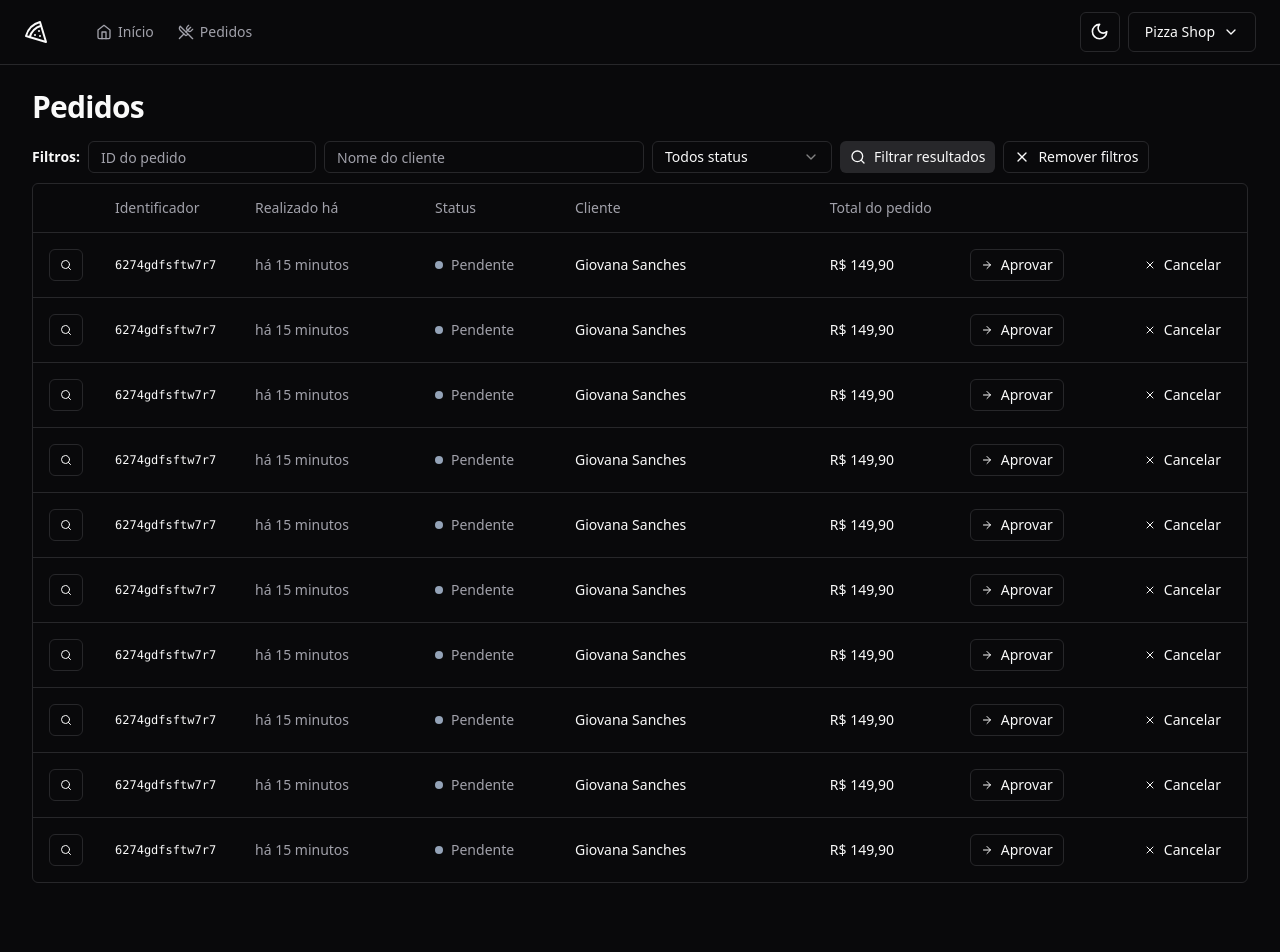
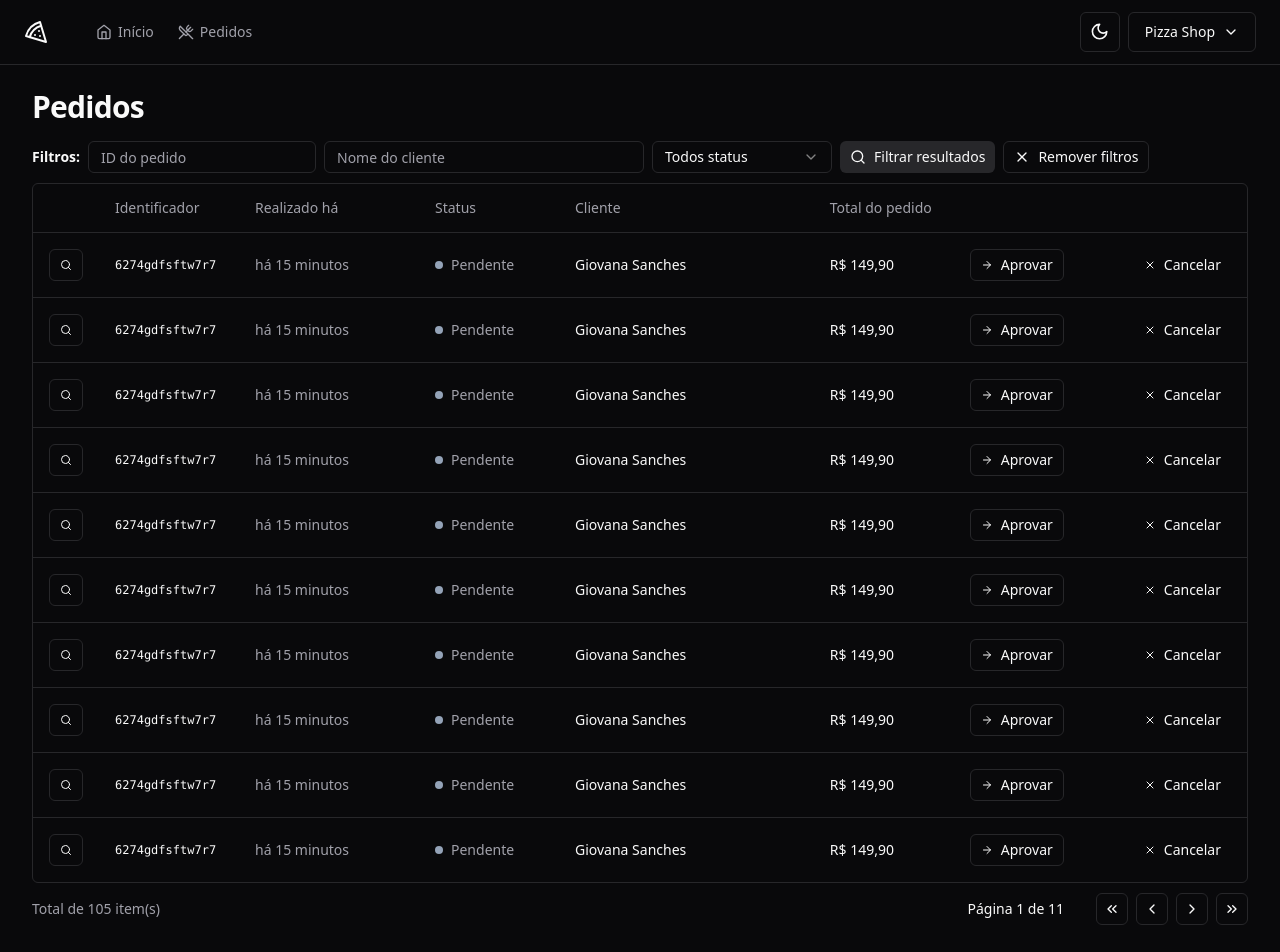
Before and after one commit to Gih2139Sanches/Pizza-Shop, a React app: page /orders in a window 1280 px wide. Shown: the top 952 px of the page. Before the commit the page ends 915 px from the top, so only its background shows below. Built offline with nearby package versions, Linux system fonts and the light colour scheme; the HTML template or start-up script is replaced by a standard one.

Commit message:
Criação do componente de paginação

```diff
--- /dev/null
+++ b/src/components/pagination.tsx
@@ -0,0 +1,44 @@
+import { ChevronLeft, ChevronRight, ChevronsLeft, ChevronsRight } from "lucide-react"
+import { Button } from "./ui/button"
+
+export interface PaginationProps {
+    pageIndex: number
+    totalCount: number
+    perPage: number
+}
+
+
+export function Pagination({pageIndex, perPage, totalCount}: PaginationProps){
+    const pages = Math.ceil( totalCount / perPage ) || 1
+
+    return (
+        <div className="flex items-center justify-between">
+            <span className="text-sm text-muted-foreground">
+                Total de {totalCount} item(s)
+            </span>
+            <div className="flex items-center gap-6 lg:gap-8">
+                <div className="text-sm font-medium">
+                    Página {pageIndex + 1} de {pages}
+                </div>
+                <div className="flex items-center gap-2">
+                    <Button variant="outline" className="h-8 w-8 p-0">
+                        <ChevronsLeft className="h-4 w-4" />
+                        <span className="sr-only">Primeira página</span>
+                    </Button>
+                    <Button variant="outline" className="h-8 w-8 p-0">
+                        <ChevronLeft className="h-4 w-4" />
+                        <span className="sr-only">Página anterior</span>
+                    </Button>
+                    <Button variant="outline" className="h-8 w-8 p-0">
+                        <ChevronRight className="h-4 w-4" />
+                        <span className="sr-only">Próxima página</span>
+                    </Button>
+                    <Button variant="outline" className="h-8 w-8 p-0">
+                        <ChevronsRight className="h-4 w-4" />
+                        <span className="sr-only">Última página</span>
+                    </Button>
+                </div>
+            </div>
+        </div>
+    )
+}
--- a/src/pages/app/orders/orders.tsx
+++ b/src/pages/app/orders/orders.tsx
@@ -2,6 +2,7 @@
 import { Helmet } from "react-helmet-async";
 import { OrderTableRow } from "./order-table-row";
 import { OrderTableFilters } from "./order-table-filters";
+import {Pagination} from '@/components/pagination';
 
 export function Orders(){
     return (
@@ -9,7 +10,6 @@
             <Helmet title="Pedidos"/>
             <div className="flex flex-col gap-4">
                 <h1 className="text-3xl font-bold tracking-tight">Pedidos</h1>
-            </div>
                 <div className="space-y-2.5">
                     <OrderTableFilters />
                     <div className="border rounded-md">
@@ -33,6 +33,8 @@
                             </TableBody>
                         </Table>
                     </div>
+                    <Pagination pageIndex={0} totalCount={105} perPage={10}/>
+                </div>
             </div>
         </>
     )
```
Lines whose indentation alone changed are shown as unchanged.
